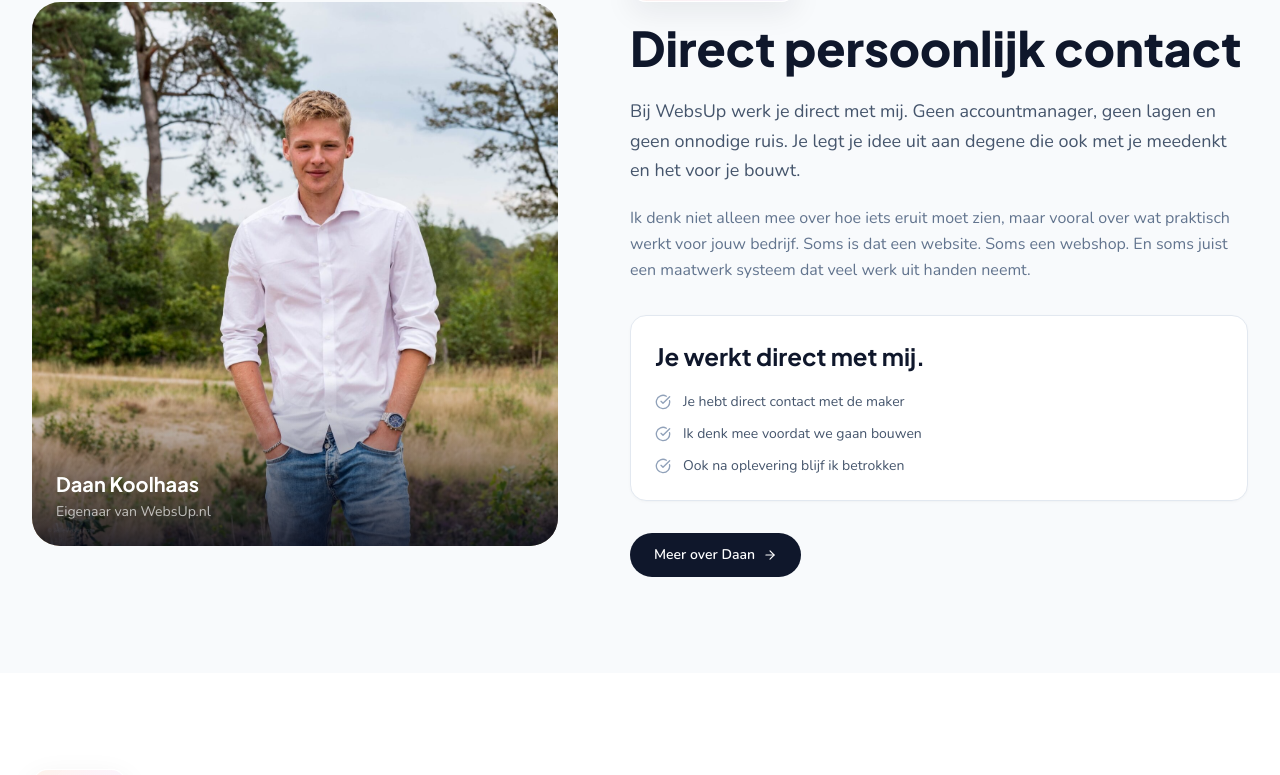
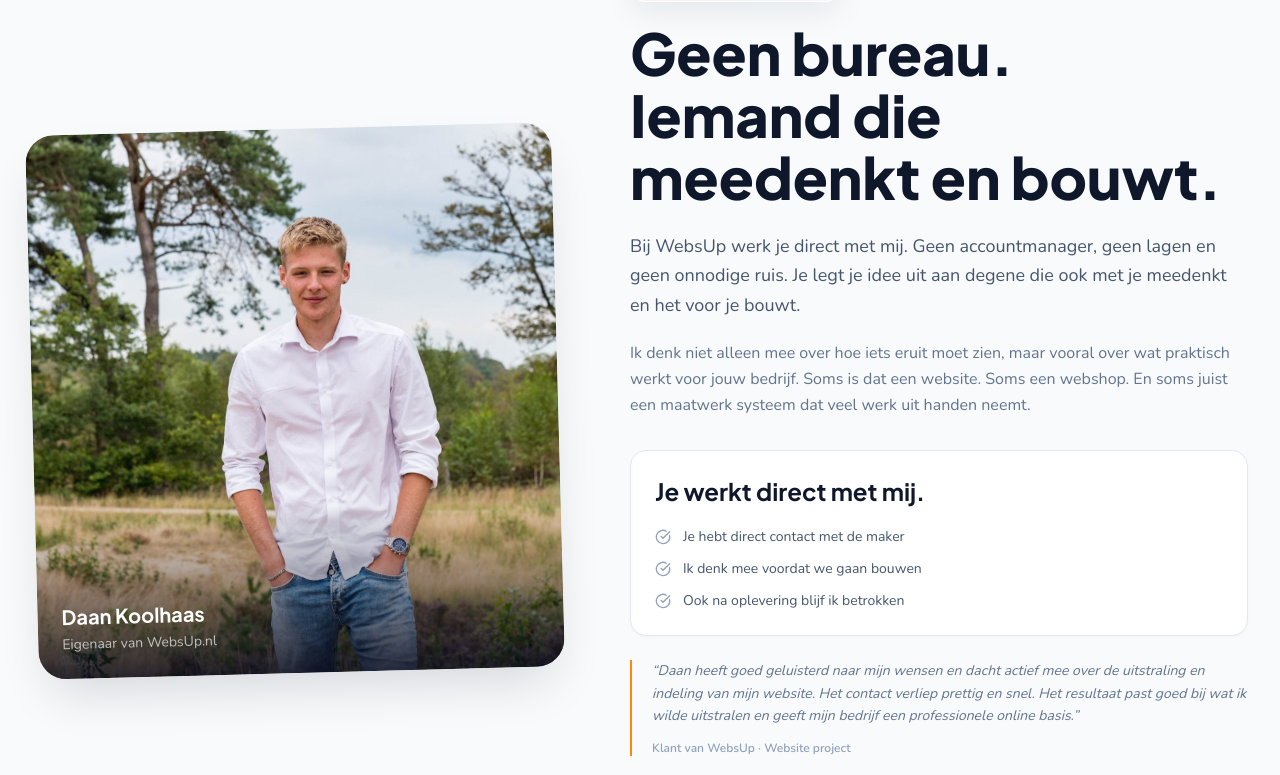
Before and after one commit to websupnl/WebsUp.nl-new-website, a Next.js app: page / in a window 1280 px wide. Shown: the part 2179-2954 px from the top of the page. Built offline with nearby package versions, Linux system fonts and the light colour scheme; no server answers; the database is empty.

Commit message:
feat: about section photo tilt + grain + client quote

```diff
--- a/components/site/AboutMeSection.tsx
+++ b/components/site/AboutMeSection.tsx
@@ -2,7 +2,10 @@ import Image from 'next/image'
 import Link from 'next/link'
 import { ArrowRight, CheckCircle } from 'lucide-react'
 import Reveal from '@/components/ui/Reveal'
-import { personalContactPoints } from '@/lib/homepage-content'
+import GrainOverlay from '@/components/ui/GrainOverlay'
+import { personalContactPoints, fallbackReviews } from '@/lib/homepage-content'
+
+const featuredQuote = fallbackReviews[0]
 
 export default function AboutMeSection() {
   return (
@@ -10,7 +13,8 @@ export default function AboutMeSection() {
       <div className="mx-auto max-w-7xl px-6 lg:px-8">
         <div className="grid items-center gap-12 lg:grid-cols-[0.92fr_1.08fr] lg:gap-18">
           <Reveal>
-            <div className="relative overflow-hidden rounded-[1.75rem] bg-slate-200">
+            <div className="[transform:rotate(-1.5deg)] transition-transform duration-500 ease-out hover:[transform:rotate(0deg)]">
+              <div className="relative overflow-hidden rounded-[1.75rem] bg-slate-200 shadow-2xl shadow-slate-950/[0.14]">
                 <Image
                   src="/Daan Koolhaas.jpg"
                   alt="Daan Koolhaas, eigenaar van WebsUp.nl"
@@ -19,17 +23,22 @@ export default function AboutMeSection() {
                   className="h-[34rem] w-full object-cover"
                   sizes="(max-width: 1024px) 100vw, 45vw"
                 />
+                <GrainOverlay opacity={0.055} />
                 <div className="absolute inset-x-0 bottom-0 bg-gradient-to-t from-slate-950/82 via-slate-950/34 to-transparent p-6 pt-24 text-white">
                   <div className="font-headline text-xl font-bold">Daan Koolhaas</div>
                   <div className="mt-1 text-sm text-white/68">Eigenaar van WebsUp.nl</div>
                 </div>
               </div>
+            </div>
           </Reveal>
 
           <Reveal delay={80}>
-            <span className="overline-badge mb-5 inline-flex">Geen groot bureau</span>
-            <h2 className="max-w-2xl font-headline text-4xl font-extrabold leading-[1.08] tracking-[-0.02em] text-slate-900 md:text-5xl">
-              Direct persoonlijk contact
+            <span className="overline-badge mb-5 inline-flex">Wie zit er achter WebsUp</span>
+            <h2
+              className="max-w-2xl font-headline font-extrabold leading-[1.08] tracking-[-0.03em] text-slate-900"
+              style={{ fontSize: 'clamp(2.2rem, 4.5vw, 3.75rem)' }}
+            >
+              Geen bureau. Iemand die meedenkt en bouwt.
             </h2>
 
             <p className="mt-6 max-w-2xl text-lg leading-relaxed text-slate-600">
@@ -53,6 +62,17 @@ export default function AboutMeSection() {
               </div>
             </div>
 
+            {featuredQuote && (
+              <blockquote className="mt-6 border-l-2 border-orange-400 pl-5">
+                <p className="text-sm italic leading-relaxed text-slate-500">
+                  &ldquo;{featuredQuote.content}&rdquo;
+                </p>
+                <footer className="mt-3 text-xs font-semibold text-slate-400">
+                  {featuredQuote.name} &middot; {featuredQuote.role}
+                </footer>
+              </blockquote>
+            )}
+
             <div className="mt-8">
               <Link
                 href="/over-ons"
```
Lines whose indentation alone changed are shown as unchanged.
